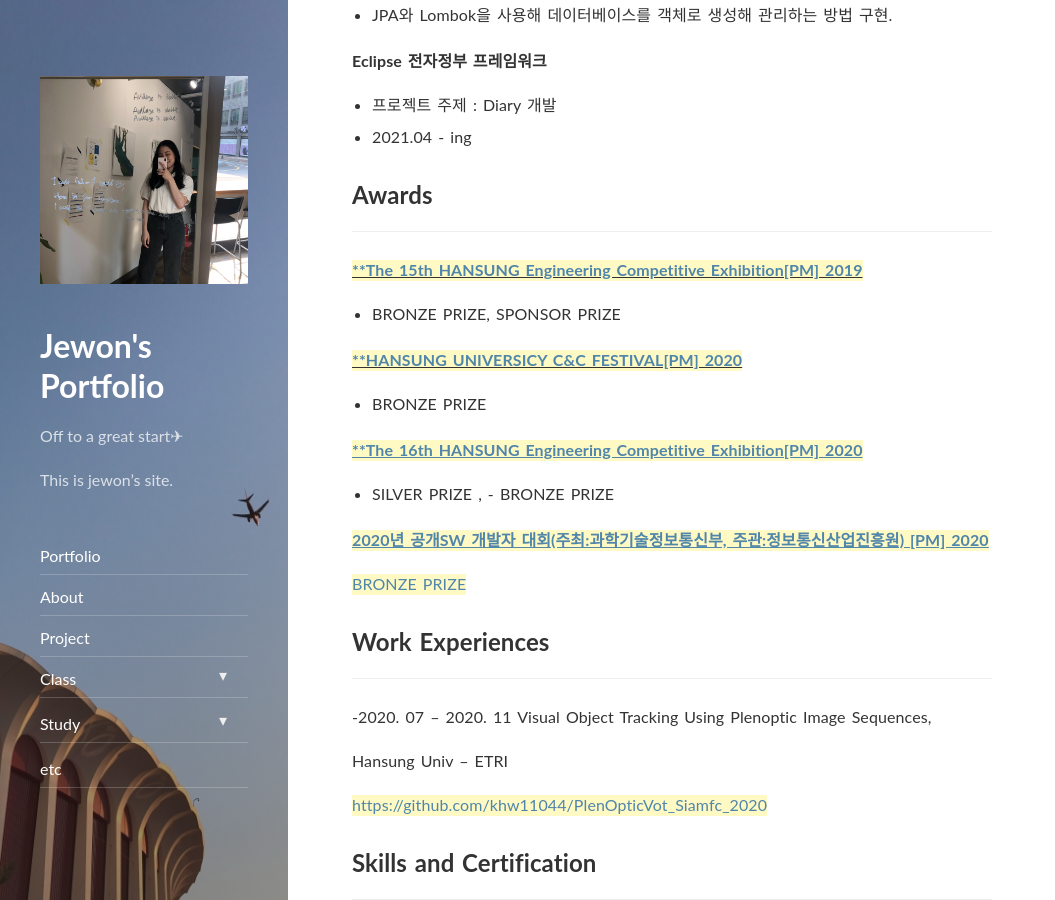
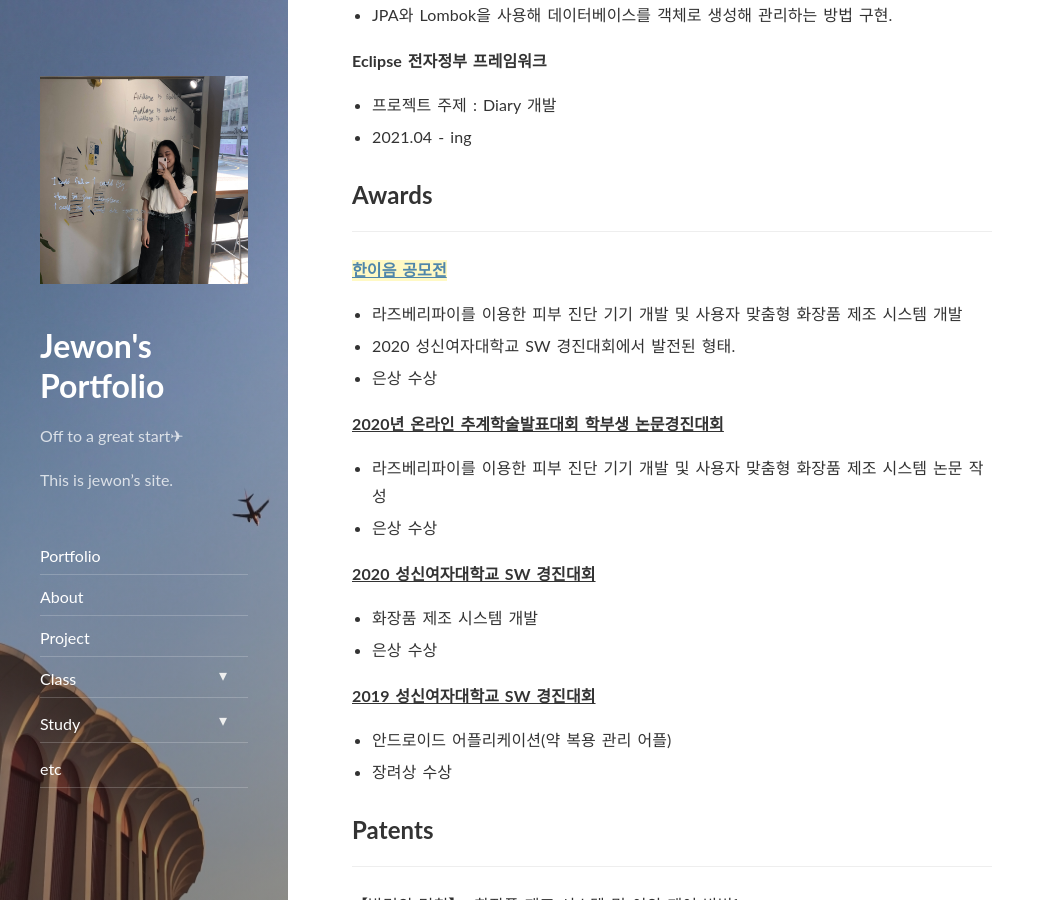
Before and after one commit to jjwon915/jjwon915.github.io, a Jekyll site: the page built from portfolio.md, in a window 1280 px wide and 900 px high, scrolled down 2679 px. Shown: the whole window, without its empty margins (0-1055 px from the left). Built offline with Jekyll 4.4.1, drawn with Linux system fonts in a browser that asks for light colours; nearby versions of some CDN libraries; some of the changed text lies outside the part shown.

Commit message:
Update portfolio.md

```diff
--- a/portfolio.md
+++ b/portfolio.md
@@ -95,51 +95,39 @@ font-weight:bold">
 - 패스트캠퍼스의 강의를 참고해 진행.
 - JPA와 Lombok을 사용해 데이터베이스를 객체로 생성해 관리하는 방법 구현.
 
+
 **Eclipse 전자정부 프레임워크**
 - 프로젝트 주제 : Diary 개발
 - 2021.04 - ing
 
+
 ## Awards
 ---
+<a herf="https://www.youtube.com/watch?v=1H0McBZBfTU"><u><strong>한이음 공모전</strong></u></a>
+- 라즈베리파이를 이용한 피부 진단 기기 개발 및 사용자 맞춤형 화장품 제조 시스템 개발
+- 2020 성신여자대학교 SW 경진대회에서 발전된 형태.
+- 은상 수상
 
-<u><strong><a href="https://www.youtube.com/watch?v=-ofj2vTvH0Q/">**The 15th HANSUNG Engineering Competitive Exhibition[PM] 2019 </a></strong></u>
-
-- BRONZE PRIZE, SPONSOR PRIZE
-
-<u><strong><a href="https://www.youtube.com/watch?v=5rFu7Kv_DfY&t=362s">**HANSUNG UNIVERSICY C&C FESTIVAL[PM] 2020</a></strong></u>
-
-- BRONZE PRIZE
+<u><strong>2020년 온라인 추계학술발표대회 학부생 논문경진대회</strong></u>
+- 라즈베리파이를 이용한 피부 진단 기기 개발 및 사용자 맞춤형 화장품 제조 시스템 논문 작성
+- 은상 수상
 
 
-<a herf="https://www.youtube.com/watch?v=Mn9Dx5xukcg&t=10s"><u><strong>**The 16th HANSUNG Engineering Competitive Exhibition[PM] 2020</strong></u></a>
-
-- SILVER PRIZE , - BRONZE PRIZE
-
-<a herf="https://www.youtube.com/watch?v=ah9MZQ0PjMI&t=60s"><u><strong>2020년 공개SW 개발자 대회(주최:과학기술정보통신부, 주관:정보통신산업진흥원) [PM] 2020</strong></u></a>
-
-<a herf="https://blog.naver.com/khw11044/222152408161">BRONZE PRIZE</a>
-
-## Work Experiences
----
--2020. 07 – 2020. 11 Visual Object Tracking Using Plenoptic Image Sequences,
-
-Hansung Univ – ETRI
-
-<a herf="https://github.com/khw11044/PlenOpticVot_Siamfc_2020">https://github.com/khw11044/PlenOpticVot_Siamfc_2020</a>
+<u><strong>2020 성신여자대학교 SW 경진대회</strong></u>
+- 화장품 제조 시스템 개발
+- 은상 수상
 
 
-## Skills and Certification
----
--Language : Python, C/C++
+<u><strong>2019 성신여자대학교 SW 경진대회</strong></u>
+- 안드로이드 어플리케이션(약 복용 관리 어플)
+- 장려상 수상
 
--FrameWork: Pytorch, Tensorflow(Keras)
 
--Certification : CCNA, Internet of Things Knowledge Certification
 
 ## Patents
 ---
-【발명의 영문명칭】: Image-based anti-drone detection device and metohd using deep learning model
+【발명의 명칭】: 화장품 제조 시스템 및 이의 제어 방법{THE COSMETIC PRODUCING APPARATUS AND CONTROLLING METHOD OF THE SAME}
 
-【출원번호】: 10-2020-0080646
+【출원번호】: 10-2020-0179016
 
-【출원인】: 김현우, 김태현, 제진명
+【출원인】: 유새연 김하경 윤주혜 이지현 정제원
```
Also changed, not shown: other parts of portfolio.md (+1 -1 lines).
